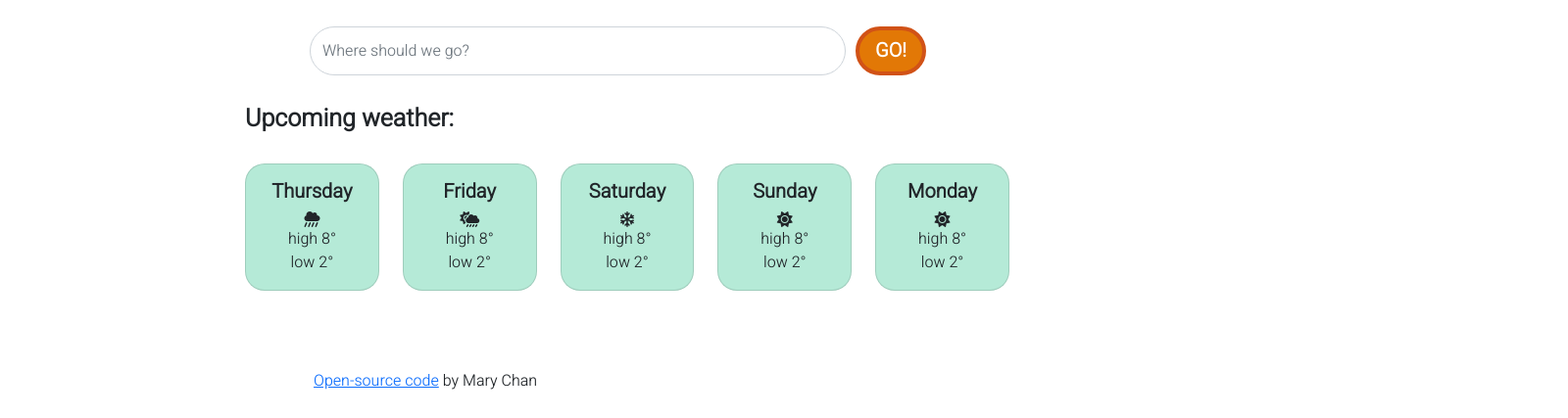
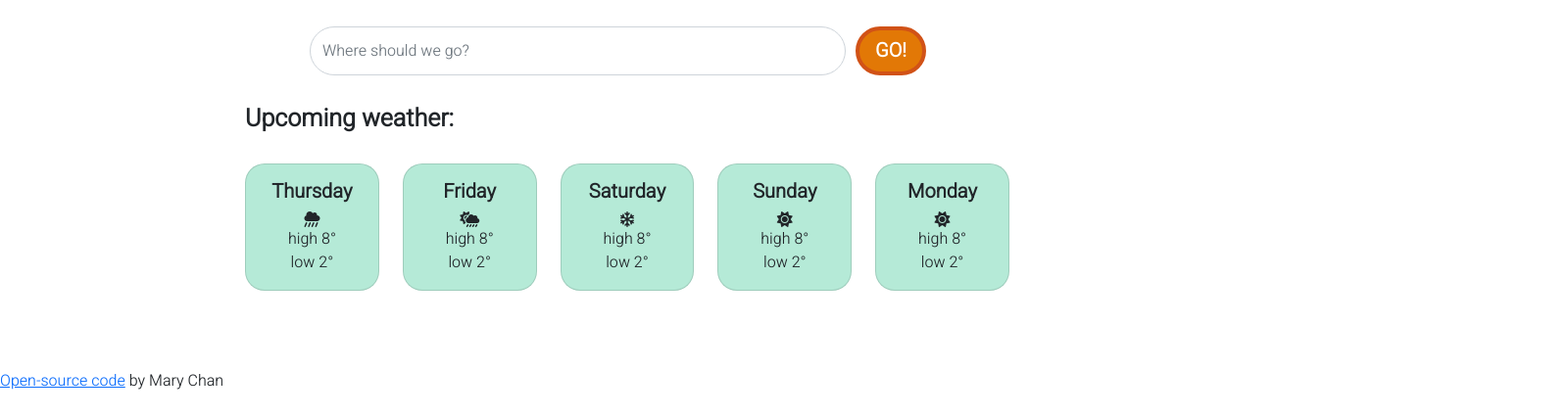
Before and after one commit to mchan87/Weather-App, a website built with Parcel: page index.html in a window 1280 px wide. Shown: the part 373-800 px from the top of the page at 98% size, 1600 px wide, since content can reach past the window. Built offline with nearby package versions, Linux system fonts and the light colour scheme; no server answers; files whose address does not match are found by name.

Commit message:
Update styles.css

```diff
--- a/src/styles.css
+++ b/src/styles.css
@@ -107,8 +107,3 @@ ul {
   display: block;
   text-align: center;
 }
-
-#source-code {
-  position: relative;
-  left: 320px;
-}
```
